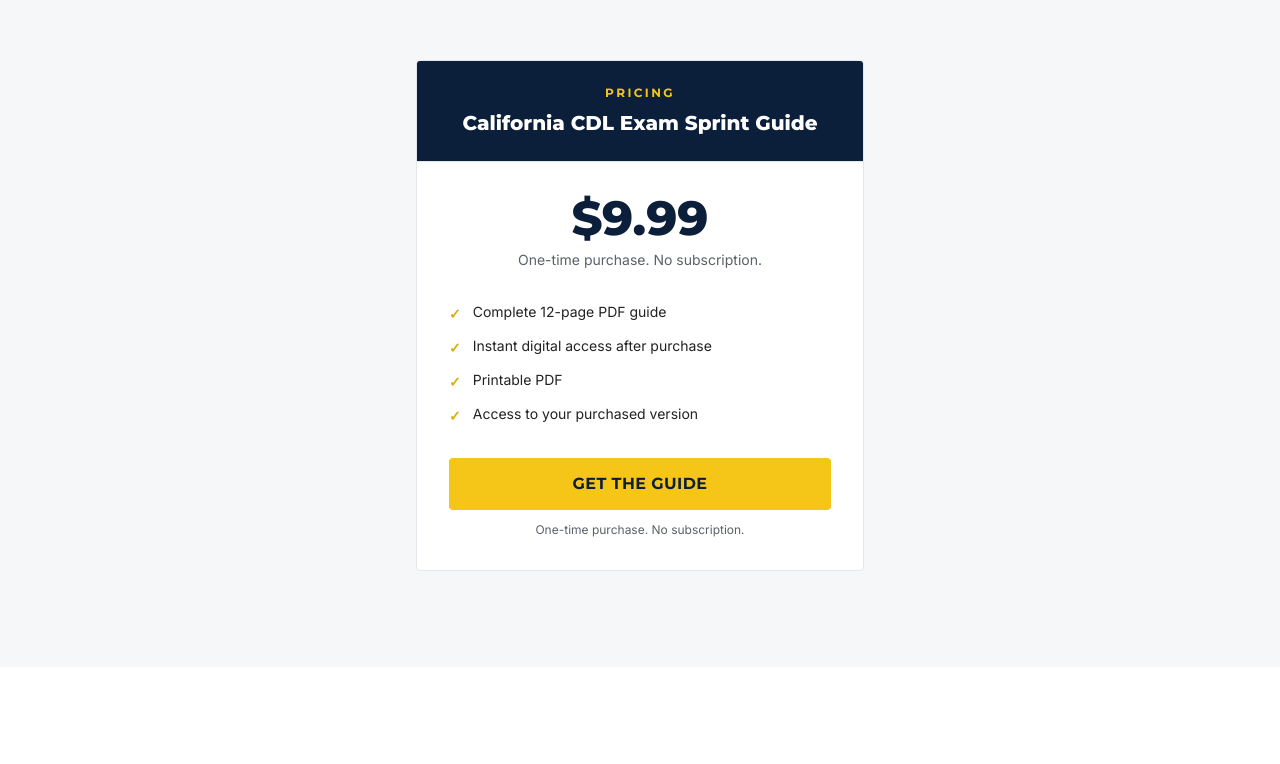
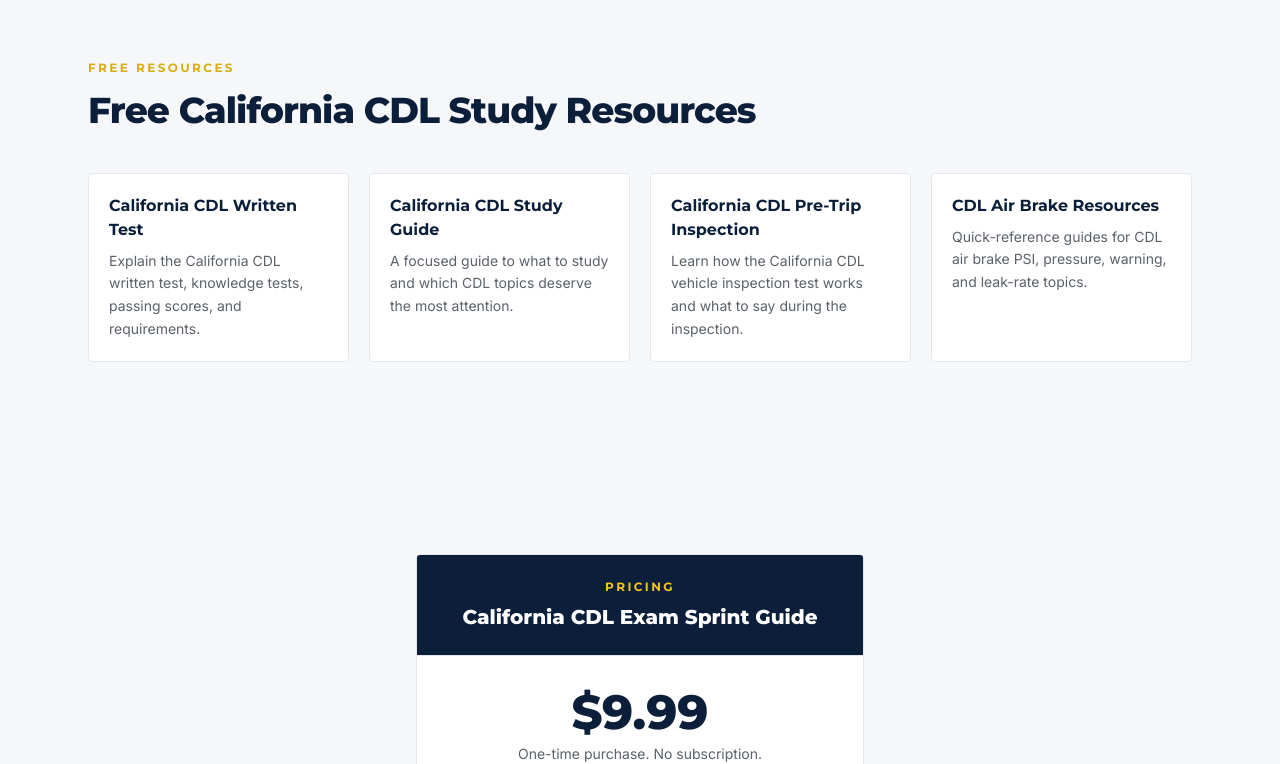
Before and after one commit to TAO64173/california-cdl-exam-sprint-guide, a Next.js app: page / in a window 1280 px wide. Shown: the part 6548-7312 px from the top of the page. Built offline with nearby package versions, Linux system fonts and the light colour scheme; no server answers.

Commit message:
fix: improve SEO internal linking

```diff
--- a/app/page.tsx
+++ b/app/page.tsx
@@ -10,6 +10,7 @@ import AudienceSection from "@/components/marketing/AudienceSection";
 import IsIsNotSection from "@/components/marketing/IsIsNotSection";
 import TrustSection from "@/components/marketing/TrustSection";
 import HowItWorks from "@/components/marketing/HowItWorks";
+import ResourcesSection from "@/components/marketing/ResourcesSection";
 import Pricing from "@/components/marketing/Pricing";
 import FaqSection from "@/components/marketing/FaqSection";
 import FinalCTA from "@/components/marketing/FinalCTA";
@@ -54,6 +55,7 @@ export default function HomePage() {
       <IsIsNotSection />
       <TrustSection />
       <HowItWorks />
+      <ResourcesSection />
       <Pricing />
       <FaqSection />
       <FinalCTA />
--- a/app/resources/cdl-air-brakes/cut-in-pressure/page.tsx
+++ b/app/resources/cdl-air-brakes/cut-in-pressure/page.tsx
@@ -59,6 +59,8 @@ export default function CutInPage() {
 
       <RelatedLinks
         links={[
+          { href: "/resources/cdl-written-test", label: "California CDL Written Test" },
+          { href: "/resources/cdl-study-guide", label: "California CDL Study Guide" },
           { href: "/resources/cdl-air-brakes/psi", label: "Air Brake PSI Numbers" },
           { href: "/resources/cdl-air-brakes/cut-out-pressure", label: "Cut-Out Pressure (125 PSI)" },
           { href: "/resources/cdl-air-brakes/low-air-warning", label: "Low Air Warning (55 PSI)" },
--- a/app/resources/cdl-air-brakes/cut-out-pressure/page.tsx
+++ b/app/resources/cdl-air-brakes/cut-out-pressure/page.tsx
@@ -71,6 +71,8 @@ export default function CutOutPage() {
 
       <RelatedLinks
         links={[
+          { href: "/resources/cdl-written-test", label: "California CDL Written Test" },
+          { href: "/resources/cdl-study-guide", label: "California CDL Study Guide" },
           { href: "/resources/cdl-air-brakes/psi", label: "Air Brake PSI Numbers" },
           { href: "/resources/cdl-air-brakes/cut-in-pressure", label: "Cut-In Pressure (100 PSI)" },
           { href: "/resources/cdl-air-brakes/low-air-warning", label: "Low Air Warning (55 PSI)" },
--- a/app/resources/cdl-air-brakes/leak-rate/page.tsx
+++ b/app/resources/cdl-air-brakes/leak-rate/page.tsx
@@ -92,6 +92,8 @@ export default function LeakRatePage() {
 
       <RelatedLinks
         links={[
+          { href: "/resources/cdl-written-test", label: "California CDL Written Test" },
+          { href: "/resources/cdl-study-guide", label: "California CDL Study Guide" },
           { href: "/resources/cdl-air-brakes/psi", label: "Air Brake PSI Numbers" },
           { href: "/resources/cdl-air-brakes/cut-out-pressure", label: "Cut-Out Pressure (125 PSI)" },
           { href: "/resources/cdl-air-brakes/cut-in-pressure", label: "Cut-In Pressure (100 PSI)" },
--- a/app/resources/cdl-air-brakes/low-air-warning/page.tsx
+++ b/app/resources/cdl-air-brakes/low-air-warning/page.tsx
@@ -77,6 +77,8 @@ export default function LowAirWarningPage() {
 
       <RelatedLinks
         links={[
+          { href: "/resources/cdl-written-test", label: "California CDL Written Test" },
+          { href: "/resources/cdl-study-guide", label: "California CDL Study Guide" },
           { href: "/resources/cdl-air-brakes/psi", label: "Air Brake PSI Numbers" },
           { href: "/resources/cdl-air-brakes/cut-out-pressure", label: "Cut-Out Pressure (125 PSI)" },
           { href: "/resources/cdl-air-brakes/cut-in-pressure", label: "Cut-In Pressure (100 PSI)" },
--- a/app/resources/cdl-air-brakes/psi/page.tsx
+++ b/app/resources/cdl-air-brakes/psi/page.tsx
@@ -119,6 +119,8 @@ export default function PsiPage() {
 
       <RelatedLinks
         links={[
+          { href: "/resources/cdl-written-test", label: "California CDL Written Test" },
+          { href: "/resources/cdl-study-guide", label: "California CDL Study Guide" },
           { href: "/resources/cdl-air-brakes/cut-out-pressure", label: "Cut-Out Pressure (125 PSI)" },
           { href: "/resources/cdl-air-brakes/cut-in-pressure", label: "Cut-In Pressure (100 PSI)" },
           { href: "/resources/cdl-air-brakes/low-air-warning", label: "Low Air Warning (55 PSI)" },
--- a/app/resources/cdl-study-guide/page.tsx
+++ b/app/resources/cdl-study-guide/page.tsx
@@ -204,6 +204,7 @@ export default function StudyGuidePage() {
       <RelatedLinks
         links={[
           { href: "/resources/cdl-written-test", label: "California CDL Written Test" },
+          { href: "/resources/cdl-pre-trip", label: "California CDL Pre-Trip Inspection" },
           { href: "/resources/cdl-air-brakes/psi", label: "Air Brake PSI Numbers" },
           { href: "/resources/cdl-air-brakes/cut-out-pressure", label: "Cut-Out Pressure (125 PSI)" },
           { href: "/resources/cdl-air-brakes/cut-in-pressure", label: "Cut-In Pressure (100 PSI)" },
--- a/app/resources/cdl-written-test/page.tsx
+++ b/app/resources/cdl-written-test/page.tsx
@@ -139,6 +139,8 @@ export default function WrittenTestPage() {
 
       <RelatedLinks
         links={[
+          { href: "/resources/cdl-study-guide", label: "California CDL Study Guide" },
+          { href: "/resources/cdl-pre-trip", label: "California CDL Pre-Trip Inspection" },
           { href: "/resources/cdl-air-brakes/psi", label: "Air Brake PSI Numbers" },
           { href: "/resources/cdl-air-brakes/cut-out-pressure", label: "Cut-Out Pressure (125 PSI)" },
           { href: "/resources/cdl-air-brakes/cut-in-pressure", label: "Cut-In Pressure (100 PSI)" },
--- /dev/null
+++ b/components/marketing/ResourcesSection.tsx
@@ -0,0 +1,52 @@
+import Link from "next/link";
+import SectionHeading from "@/components/ui/SectionHeading";
+
+const resources = [
+  {
+    title: "California CDL Written Test",
+    href: "/resources/cdl-written-test",
+    description: "Explain the California CDL written test, knowledge tests, passing scores, and requirements.",
+  },
+  {
+    title: "California CDL Study Guide",
+    href: "/resources/cdl-study-guide",
+    description: "A focused guide to what to study and which CDL topics deserve the most attention.",
+  },
+  {
+    title: "California CDL Pre-Trip Inspection",
+    href: "/resources/cdl-pre-trip",
+    description: "Learn how the California CDL vehicle inspection test works and what to say during the inspection.",
+  },
+  {
+    title: "CDL Air Brake Resources",
+    href: "/resources/cdl-air-brakes/psi",
+    description: "Quick-reference guides for CDL air brake PSI, pressure, warning, and leak-rate topics.",
+  },
+];
+
+export default function ResourcesSection() {
+  return (
+    <section className="bg-paper">
+      <div className="mx-auto max-w-6xl px-4 py-16 sm:px-6 sm:py-24">
+        <SectionHeading
+          kicker="Free Resources"
+          heading="Free California CDL Study Resources"
+        />
+        <div className="mt-10 grid gap-5 sm:grid-cols-2 lg:grid-cols-4">
+          {resources.map((resource) => (
+            <Link
+              key={resource.href}
+              href={resource.href}
+              className="rounded-sm border border-line bg-white p-5 transition-colors hover:border-navy"
+            >
+              <p className="font-display text-base font-bold text-navy">{resource.title}</p>
+              <p className="mt-2 text-sm leading-relaxed text-ink-muted">
+                {resource.description}
+              </p>
+            </Link>
+          ))}
+        </div>
+      </div>
+    </section>
+  );
+}
```
